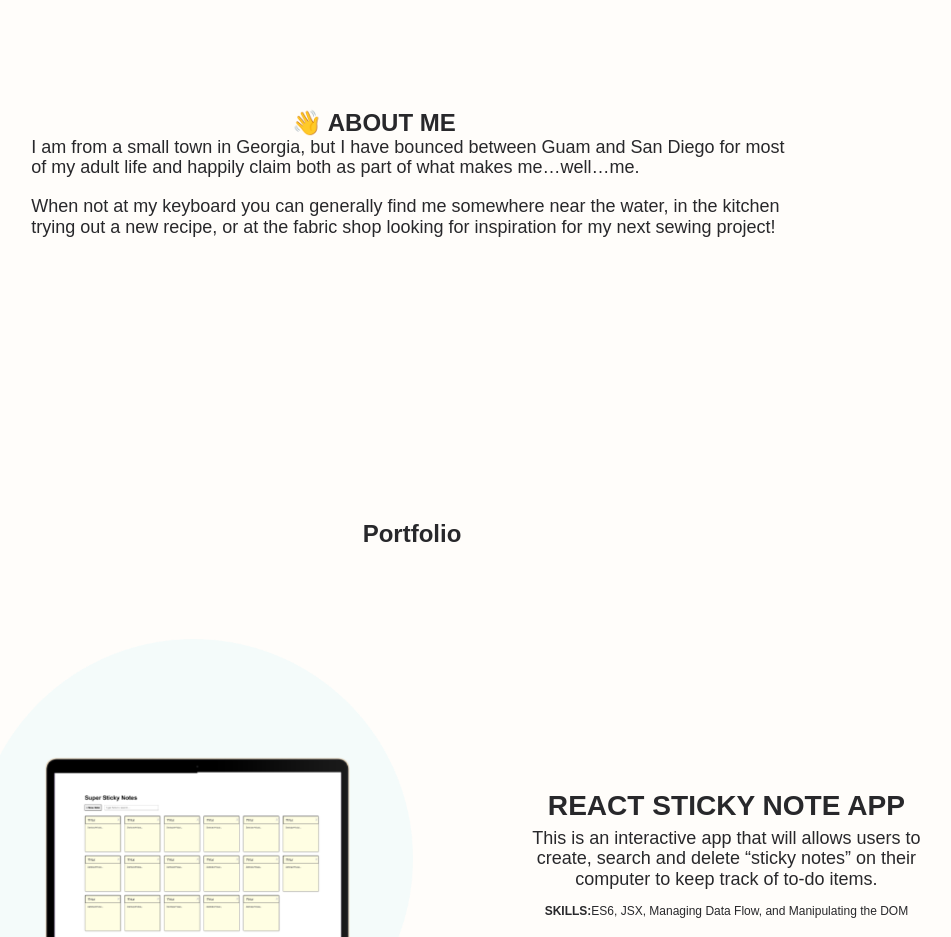
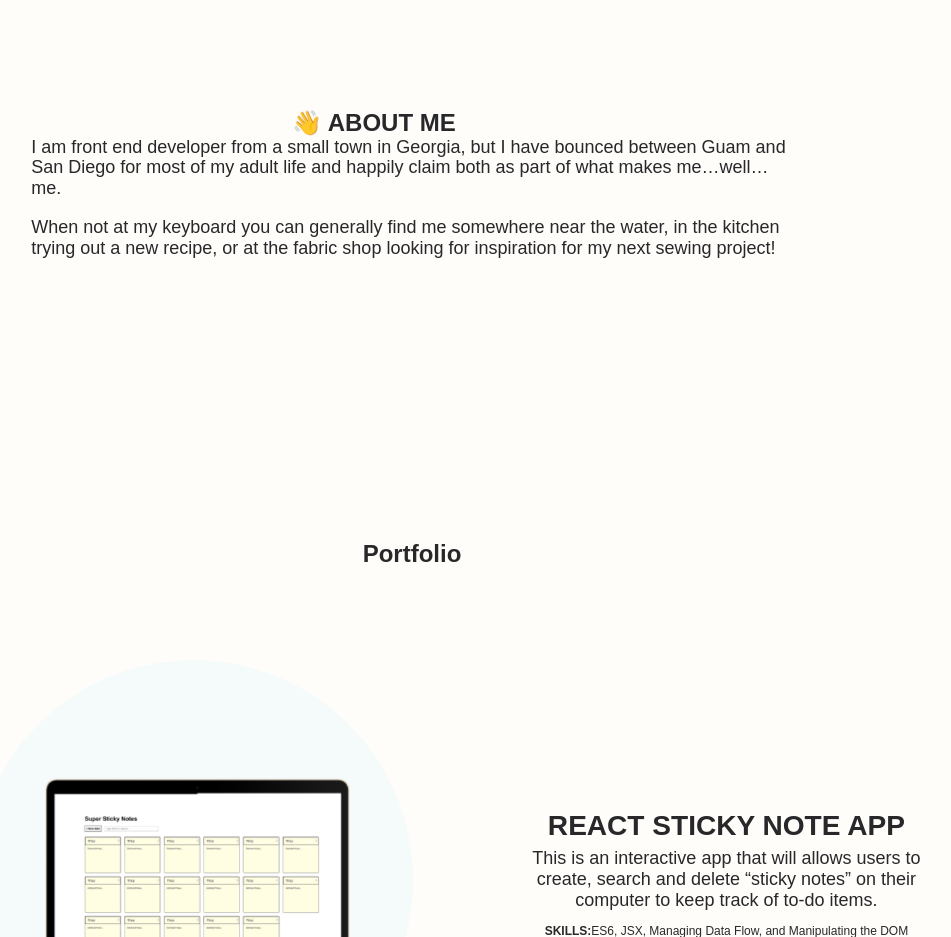
Before and after one commit to KelliBre/kbdevelopment, a website built with Parcel: page index.html in a window 1280 px wide. Shown: the part 1480-2417 px from the top of the page, without its empty margins (228-1179 px from the left). Built offline with nearby package versions, Linux system fonts and the light colour scheme; no server answers; a web font is replaced by a local one.

Commit message:
Updated about me copy

```diff
--- a/index.html
+++ b/index.html
@@ -111,7 +111,7 @@
     <div class="content-wrapper">
       <article>
             <h2>👋 ABOUT ME</h2>
-            <p>I am from a small town in Georgia, but I have bounced between Guam and San Diego for most of my adult life and happily claim both as part of what makes me…well…me. </p>
+            <p>I am front end developer from a small town in Georgia, but I have bounced between Guam and San Diego for most of my adult life and happily claim both as part of what makes me…well…me. </p>
             <p>When not at my keyboard you can generally find me somewhere near the water, in the kitchen trying out a new recipe, or at the fabric shop looking for inspiration for my next sewing project!</p>
       </article>
      </div>
```
